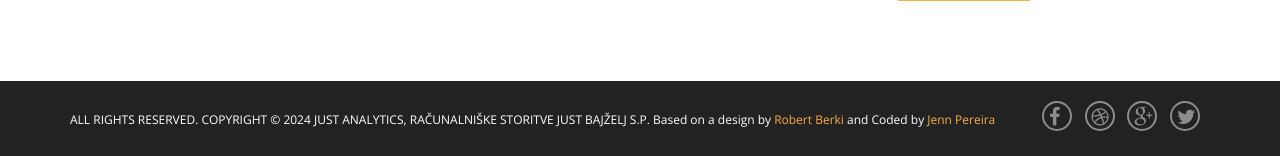
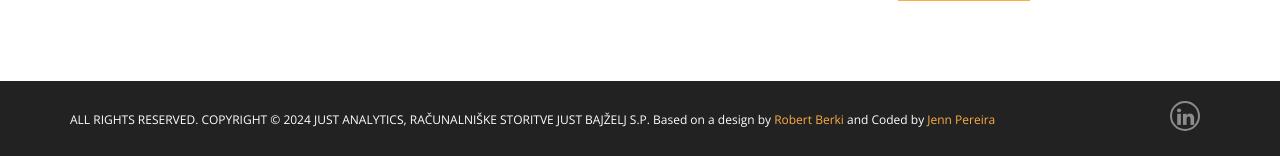
Before and after one commit to justjuust/justanalytics, a Django app: page / in a window 1280 px wide. Shown: the part 5016-5172 px from the top of the page. Run offline with Django 5.2, Linux system fonts and the light colour scheme; some libraries are stand-ins or nearby versions.

Commit message:
Put in order linkedin

```diff
--- a/templates/index.html
+++ b/templates/index.html
@@ -433,10 +433,7 @@
         </div>
         <div class="pull-right fnav">
             <ul class="footer-social">
-                <li><a href="#"><i class="fa fa-facebook"></i></a></li>
-                <li><a href="#"><i class="fa fa-dribbble"></i></a></li>
-                <li><a href="#"><i class="fa fa-google-plus"></i></a></li>
-                <li><a href="#"><i class="fa fa-twitter"></i></a></li>
+                <li><a href="https://www.linkedin.com/company/just-data-analytics"><i class="fa fa-linkedin"></i></a></li>
             </ul>
         </div>
     </div>
```
